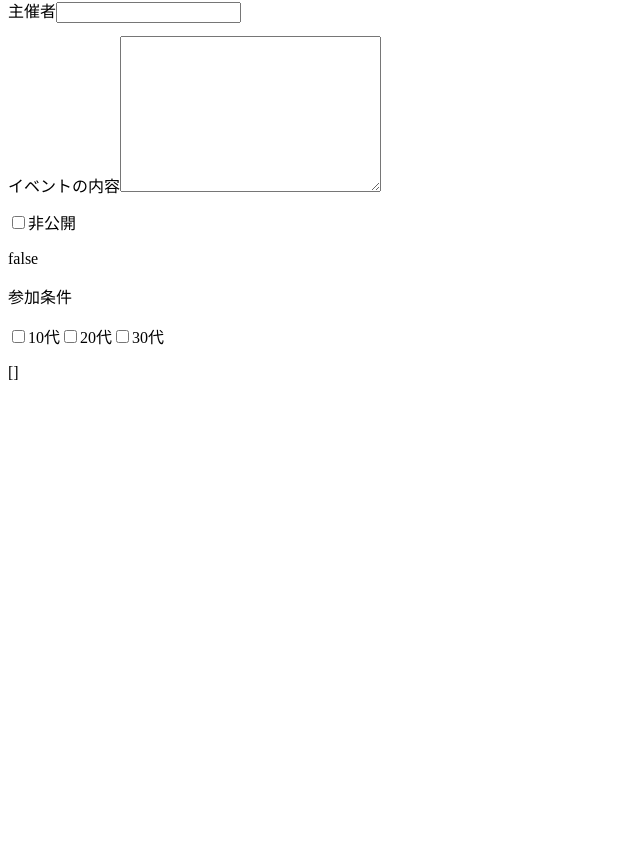
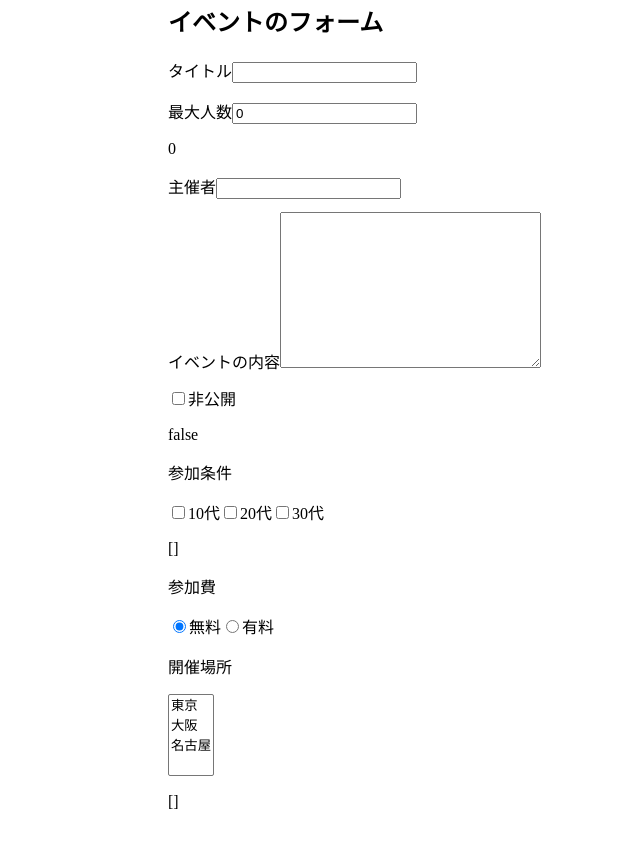
Before and after one commit to t-tazy/udemy-vuejs, a Vue app: page / in a window 1280 px wide. Shown: the part 472-1320 px from the top of the page, without its empty margins (0-640 px from the left). Before the commit the page ends 870 px from the top, so only its background shows below. Built offline with nearby package versions, Linux system fonts and the light colour scheme.

Commit message:
ラジオボックスとセレクトボックスのデータバインディング

```diff
--- a/src/App.vue
+++ b/src/App.vue
@@ -10,7 +10,7 @@
     <keep-alive>
       <component :is="currentComponent"></component>
     </keep-alive>
-    <div>
+    <div style="padding: 10rem;">
       <h2>イベントのフォーム</h2>
       <label for="title">タイトル</label>
       <input id="title" type="text" v-model.lazy="eventData.title">
@@ -40,6 +40,18 @@
       <input type="checkbox" id="30" value="30代" v-model="eventData.target">
       <label for="30">30代</label>
       <p>{{ eventData.target }}</p>
+
+      <p>参加費</p>
+      <input type="radio" id="free" value="無料" v-model="eventData.price">
+      <label for="free">無料</label>
+      <input type="radio" id="paid" value="有料" v-model="eventData.price">
+      <label for="paid">有料</label>
+
+      <p>開催場所</p>
+      <select v-model="eventData.location" multiple>
+        <option v-for="location in locations" :key="location">{{ location }}</option>
+      </select>
+      <p>{{ eventData.location }}</p>
     </div>
   </div>
 </template>
@@ -54,13 +66,16 @@ export default {
     return {
       number: 10,
       currentComponent: "Home",
+      locations: ['東京', '大阪', '名古屋'],
       eventData: {
         title: "",
         maxNumber: 0,
         host: "",
         detail: "",
         isPrivate: false,
-        target: []
+        target: [],
+        price: "無料",
+        location: []
       }
     };
   },
```
